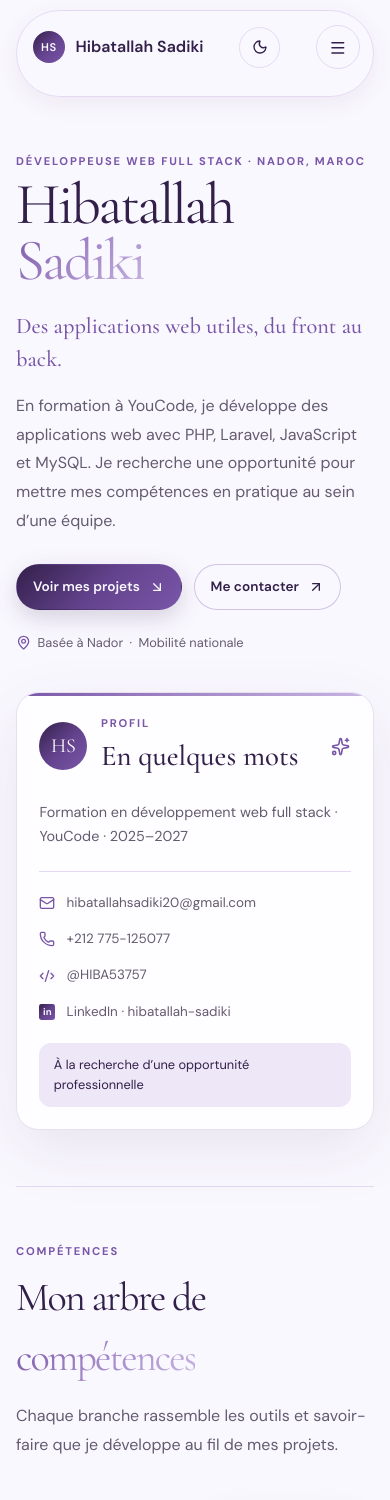
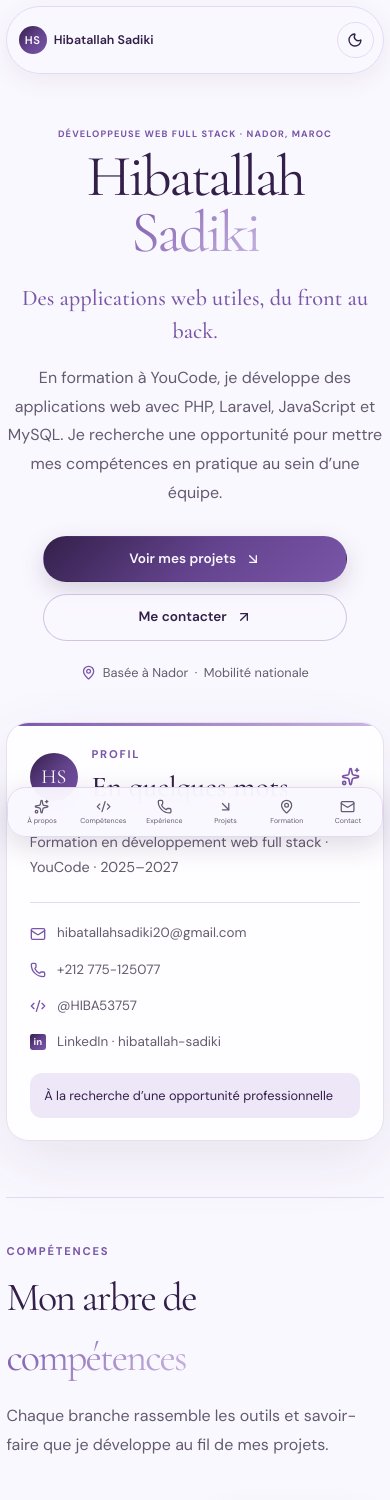
Before and after one commit to HIBA53757/Portfolio, a React (Vite) app: page / in a window 390 px wide. Shown: the top 1500 px of the page. Built offline with nearby package versions, Linux system fonts and the light colour scheme.

Commit message:
feat: Improve responsive mobile layout and navigation

```diff
--- a/src/App.css
+++ b/src/App.css
@@ -116,6 +116,10 @@
 }
 
 .mobile-nav-slot {
+  display: none;
+}
+
+.mobile-dock {
   display: none;
 }
 
@@ -2738,6 +2742,311 @@
   }
 }
 
+@media (max-width: 760px) {
+  .portfolio-shell {
+    width: min(100% - 1.1rem, 74rem);
+    padding-bottom: 5.2rem;
+  }
+
+  .site-header {
+    top: 0.4rem;
+    min-height: 3.5rem;
+    flex-wrap: nowrap;
+    gap: 0.5rem;
+    margin-bottom: 0.25rem;
+    padding: 0.4rem 0.55rem 0.4rem 0.7rem;
+  }
+
+  .wordmark {
+    min-width: 0;
+    gap: 0.45rem;
+    font-size: 0.78rem;
+  }
+
+  .wordmark-mark {
+    width: 1.75rem;
+  }
+
+  .desktop-nav {
+    display: none;
+  }
+
+  .theme-toggle {
+    width: 2.3rem;
+    height: 2.3rem;
+  }
+
+  .mobile-dock {
+    position: fixed;
+    z-index: 30;
+    right: 0.45rem;
+    bottom: max(0.45rem, env(safe-area-inset-bottom));
+    left: 0.45rem;
+    display: grid;
+    grid-template-columns: repeat(6, minmax(0, 1fr));
+    width: min(100% - 0.9rem, 29rem);
+    margin-inline: auto;
+    padding: 0.35rem 0.2rem;
+    border: 1px solid var(--line);
+    border-radius: 1.15rem;
+    background: color-mix(in srgb, var(--cream) 92%, transparent);
+    box-shadow: 0 0.5rem 1.8rem rgb(51 32 74 / 16%);
+    backdrop-filter: blur(18px);
+  }
+
+  .mobile-dock a {
+    display: grid;
+    min-width: 0;
+    justify-items: center;
+    align-content: center;
+    gap: 0.15rem;
+    padding: 0.35rem 0.05rem;
+    border-radius: 0.75rem;
+    color: var(--muted);
+    font-size: clamp(0.46rem, 2vw, 0.58rem);
+    line-height: 1.1;
+    text-decoration: none;
+    white-space: nowrap;
+  }
+
+  .mobile-dock a:hover,
+  .mobile-dock a:focus-visible {
+    color: var(--primary);
+    background: color-mix(in srgb, var(--beige) 70%, transparent);
+  }
+
+  .mobile-dock svg {
+    width: 0.95rem;
+    height: 0.95rem;
+  }
+
+  .intro {
+    gap: 1.5rem;
+    padding-block: 2.3rem 2rem;
+    text-align: center;
+  }
+
+  .intro h1 {
+    margin-inline: auto;
+    font-size: clamp(3rem, 13vw, 4.8rem);
+  }
+
+  .intro-copy > .eyebrow {
+    font-size: 0.58rem;
+    letter-spacing: 0.12em;
+  }
+
+  .hero-actions {
+    align-items: center;
+    flex-direction: column;
+  }
+
+  .hero-actions .hero-button {
+    width: min(100%, 19rem);
+    justify-content: center;
+  }
+
+  .mobility-note {
+    justify-content: center;
+  }
+
+  .profile-card {
+    width: min(100%, 28rem);
+    margin-inline: auto;
+    text-align: left;
+  }
+
+  .content-section,
+  .skills-section,
+  .experience-section,
+  .projects-section,
+  .education-section {
+    padding-block: 2.8rem;
+    scroll-margin-top: 4.5rem;
+  }
+
+  .project-visual {
+    min-height: 15rem;
+  }
+
+  .project-copy h3 {
+    font-size: clamp(2.2rem, 10vw, 3rem);
+  }
+
+  .contact-section {
+    padding: 2rem 0.85rem;
+  }
+
+  .contact-heading {
+    align-items: center;
+    text-align: center;
+  }
+
+  .contact-heading h2 {
+    font-size: clamp(2.5rem, 12vw, 4rem);
+  }
+
+  .contact-heading .section-note {
+    text-align: center;
+  }
+}
+
+@media (max-width: 390px) {
+  .portfolio-shell {
+    width: min(100% - 0.8rem, 74rem);
+  }
+
+  .skill-tree {
+    grid-template-columns: minmax(0, 1fr) 1.9rem minmax(0, 1fr);
+  }
+
+  .skill-card {
+    padding: 0.7rem 0.5rem;
+  }
+
+  .skill-card h3 {
+    font-size: 0.95rem;
+  }
+
+  .skill-tags li {
+    padding: 0.28rem 0.38rem;
+    font-size: 0.56rem;
+  }
+
+  .skill-branch {
+    width: 0.95rem;
+  }
+
+  .education-list {
+    grid-template-columns: minmax(0, 1fr) 1.9rem minmax(0, 1fr);
+  }
+
+  .education-item:nth-child(odd)::before {
+    left: calc(100% + 0.625rem);
+  }
+
+  .education-item:nth-child(even)::before {
+    left: -1.275rem;
+  }
+
+  .education-item::after {
+    width: 0.95rem;
+  }
+
+  .education-details h3 {
+    font-size: 0.9rem;
+  }
+
+  .education-period {
+    font-size: 0.88rem;
+  }
+
+  .mobile-dock a {
+    font-size: 0.44rem;
+  }
+}
+
+:root[data-theme='dark'] .mobile-dock {
+  background: rgb(31 24 40 / 94%);
+  box-shadow: 0 0.5rem 1.8rem rgb(0 0 0 / 36%);
+}
+
+/* Final mobile overrides keep the compact layout after section-specific styles. */
+@media (max-width: 760px) {
+  .site-header {
+    flex-wrap: nowrap;
+    min-height: 3.5rem;
+    padding-block: 0.4rem;
+  }
+
+  .intro {
+    gap: 1.5rem;
+    padding-block: 2.3rem 2rem;
+    text-align: center;
+  }
+
+  .intro h1 {
+    margin-inline: auto;
+    font-size: clamp(3rem, 13vw, 4.8rem);
+  }
+
+  .hero-actions {
+    align-items: center;
+    flex-direction: column;
+  }
+
+  .hero-actions .hero-button {
+    width: min(100%, 19rem);
+    justify-content: center;
+  }
+
+  .mobility-note {
+    justify-content: center;
+  }
+
+  .project-visual {
+    min-height: 15rem;
+  }
+
+  .project-copy h3 {
+    font-size: clamp(2.2rem, 10vw, 3rem);
+  }
+
+  .contact-section {
+    padding: 2rem 0.85rem;
+  }
+
+  .contact-heading {
+    align-items: center;
+    text-align: center;
+  }
+
+  .contact-heading h2 {
+    font-size: clamp(2.5rem, 12vw, 4rem);
+  }
+
+  .contact-heading .section-note {
+    text-align: center;
+  }
+}
+
+@media (max-width: 390px) {
+  .skill-tree,
+  .education-list {
+    grid-template-columns: minmax(0, 1fr) 1.9rem minmax(0, 1fr);
+  }
+
+  .skill-card {
+    padding: 0.7rem 0.5rem;
+  }
+
+  .skill-card h3 {
+    font-size: 0.95rem;
+  }
+
+  .skill-tags li {
+    padding: 0.28rem 0.38rem;
+    font-size: 0.56rem;
+  }
+
+  .skill-branch,
+  .education-item::after {
+    width: 0.95rem;
+  }
+
+  .education-details h3 {
+    font-size: 0.9rem;
+  }
+
+  .education-period {
+    font-size: 0.88rem;
+  }
+
+  .mobile-dock a {
+    font-size: 0.44rem;
+  }
+}
+
 /* Contact: centered message form with a separate contact strip */
 .contact-section {
   margin-block: clamp(2.5rem, 6vw, 5rem);
--- a/src/App.jsx
+++ b/src/App.jsx
@@ -1,8 +1,8 @@
-import { useEffect, useRef, useState } from 'react'
-import { AnimatePresence, MotionConfig, motion } from 'motion/react'
+import { useEffect, useState } from 'react'
+import { MotionConfig, motion } from 'motion/react'
 import { useForm } from 'react-hook-form'
 import { z } from 'zod'
-import { ArrowDownRight, ArrowUpRight, CodeXml, Mail, MapPin, Menu, Moon, Phone, Send, Sparkles, Sun, X } from 'lucide-react'
+import { ArrowDownRight, ArrowUpRight, CodeXml, Mail, MapPin, Moon, Phone, Send, Sparkles, Sun } from 'lucide-react'
 import './App.css'
 
 const sections = [
@@ -13,6 +13,8 @@ const sections = [
   { id: 'education', label: 'Formation' },
   { id: 'contact', label: 'Contact' },
 ]
+
+const mobileNavIcons = [Sparkles, CodeXml, Phone, ArrowDownRight, MapPin, Mail]
 
 const contactSchema = z.object({
   name: z.string().trim().min(2, 'Indiquez votre nom (au moins 2 caractères).').max(80, 'Le nom doit contenir moins de 80 caractères.'),
@@ -170,10 +172,8 @@ const projects = [
 ]
 
 function App() {
-  const [isMenuOpen, setIsMenuOpen] = useState(false)
   const [theme, setTheme] = useState(() => window.localStorage.getItem('portfolio-theme') || 'light')
   const [contactStatus, setContactStatus] = useState('')
-  const menuToggleRef = useRef(null)
   const {
     register,
     handleSubmit,
@@ -188,34 +188,6 @@ function App() {
     window.localStorage.setItem('portfolio-theme', theme)
   }, [theme])
 
-  useEffect(() => {
-    if (!isMenuOpen) return undefined
-
-    function closeOnEscape(event) {
-      if (event.key === 'Escape') {
-        setIsMenuOpen(false)
-        menuToggleRef.current?.focus()
-      }
-    }
-
-    window.addEventListener('keydown', closeOnEscape)
-    return () => window.removeEventListener('keydown', closeOnEscape)
-  }, [isMenuOpen])
-
-  useEffect(() => {
-    const desktopQuery = window.matchMedia('(min-width: 761px)')
-    const closeOnDesktop = (event) => {
-      if (event.matches) setIsMenuOpen(false)
-    }
-
-    desktopQuery.addEventListener('change', closeOnDesktop)
-    return () => desktopQuery.removeEventListener('change', closeOnDesktop)
-  }, [])
-
-  function closeMenu() {
-    setIsMenuOpen(false)
-  }
-
   function sendContactMessage(values) {
     const message = contactSchema.parse(values)
     const subject = encodeURIComponent(message.subject)
@@ -228,14 +200,14 @@ function App() {
     <MotionConfig reducedMotion="user">
     <div className="portfolio-shell">
       <header className="site-header">
-        <a className="wordmark" href="#top" aria-label="Accueil — Hibatallah Sadiki" onClick={closeMenu}>
+        <a className="wordmark" href="#top" aria-label="Accueil — Hibatallah Sadiki">
           <span className="wordmark-mark">HS</span>
           <span>Hibatallah Sadiki</span>
         </a>
 
         <nav className="desktop-nav" aria-label="Navigation principale">
           {sections.map((section) => (
-            <a key={section.id} href={`#${section.id}`} onClick={closeMenu}>
+            <a key={section.id} href={`#${section.id}`}>
               {section.label}
             </a>
           ))}
@@ -251,44 +223,19 @@ function App() {
           {theme === 'light' ? <Moon aria-hidden="true" /> : <Sun aria-hidden="true" />}
         </button>
 
-        <button
-          ref={menuToggleRef}
-          className="menu-toggle"
-          type="button"
-          aria-label={isMenuOpen ? 'Fermer le menu de navigation' : 'Ouvrir le menu de navigation'}
-          aria-expanded={isMenuOpen}
-          aria-controls="mobile-navigation"
-          onClick={() => setIsMenuOpen((open) => !open)}
-        >
-          {isMenuOpen ? <X aria-hidden="true" /> : <Menu aria-hidden="true" />}
-        </button>
+      </header>
 
-        <div
-          className="mobile-nav-slot"
-          id="mobile-navigation"
-          aria-hidden={!isMenuOpen}
-          inert={!isMenuOpen}
-        >
-          <AnimatePresence initial={false}>
-            {isMenuOpen && (
-              <motion.nav
-                className="mobile-nav"
-                aria-label="Navigation mobile"
-                initial={{ opacity: 0, y: -8 }}
-                animate={{ opacity: 1, y: 0 }}
-                exit={{ opacity: 0, y: -8, pointerEvents: 'none' }}
-                transition={{ duration: 0.18, ease: 'easeOut' }}
-              >
-                {sections.map((section) => (
-                  <a key={section.id} href={`#${section.id}`} onClick={closeMenu}>
-                    {section.label}
-                  </a>
-                ))}
-              </motion.nav>
-            )}
-          </AnimatePresence>
-        </div>
-      </header>
+      <nav className="mobile-dock" aria-label="Navigation mobile">
+        {sections.map((section, index) => {
+          const Icon = mobileNavIcons[index]
+          return (
+            <a key={section.id} href={`#${section.id}`}>
+              <Icon aria-hidden="true" />
+              <span>{section.label}</span>
+            </a>
+          )
+        })}
+      </nav>
 
       <main id="top">
         <motion.section
```
